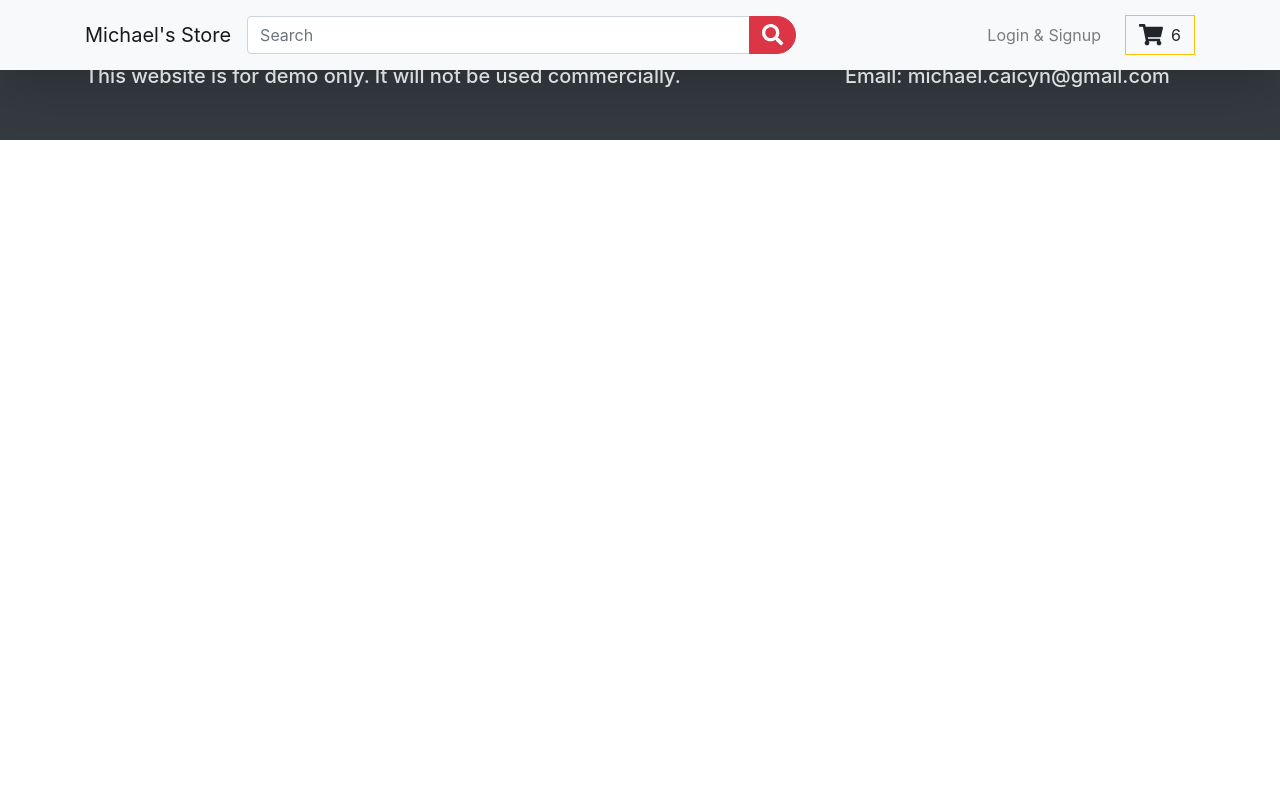
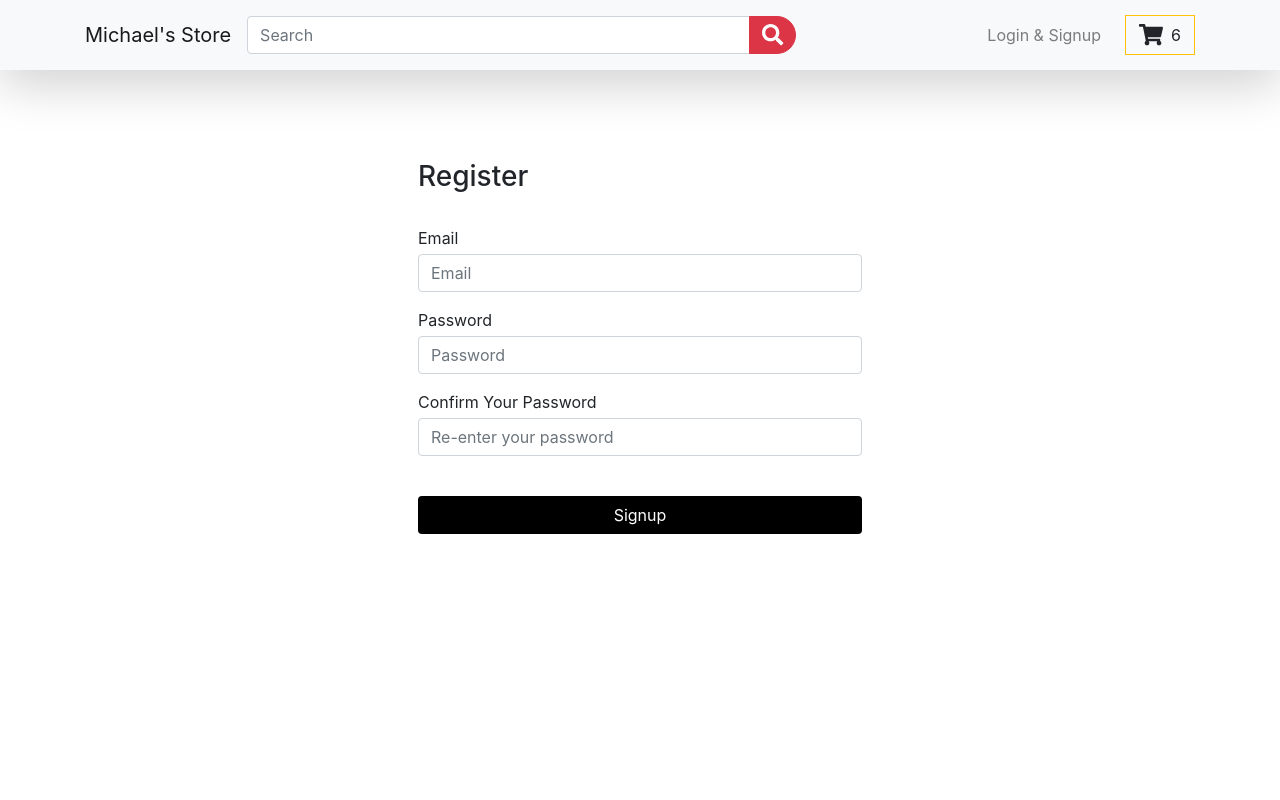
Before and after one commit to CYNCHE/AngularEstore, an Angular app: page /signup in a window 1280 px wide. Shown: the top 800 px of the page. Built offline with nearby package versions, Linux system fonts and the light colour scheme.

Commit message:
added form for signup compponent

```diff
--- a/src/app/auth/auth.component.html
+++ b/src/app/auth/auth.component.html
@@ -1,3 +1,17 @@
-<p>
-  auth works!
-</p>
+
+<div class="container my-container">
+  <form class="loginForm">
+    <h3>Login to continue...</h3>
+    <br>
+    <div class="form-group">
+      <label for="formGroupExampleInput" class="mb-1">Email</label>
+      <input type="text" class="form-control" id="email" placeholder="Email">
+    </div>
+    <div class="form-group">
+      <label for="formGroupExampleInput2" class="mb-1">Password</label>
+      <input type="password" class="form-control" id="password" placeholder="Password">
+    </div>
+    <br>
+    <button class="btn w-100 mybtn" style="background-color: black"><span style="color: white">Login</span></button>
+  </form>
+</div>
--- a/src/app/auth/login/login.component.css
+++ b/src/app/auth/login/login.component.css
@@ -8,6 +8,11 @@
   background-color: #353232 !important;
 }
 
+.my-container {
+  margin-top: 10rem;
+  min-height: 750px;
+}
+
 
 @media screen and (max-width: 900px) {
   .loginForm {width: 80%}
--- a/src/app/auth/login/login.component.html
+++ b/src/app/auth/login/login.component.html
@@ -1,13 +1,13 @@
-<div class="container" style="margin-top: 10rem; min-height: 700px;">
+<div class="container my-container">
   <form class="loginForm">
     <h3>Login to continue...</h3>
     <br>
     <div class="form-group">
-      <label for="formGroupExampleInput" class="mb-1">Email</label>
+      <label for="email" class="mb-1">Email</label>
       <input type="text" class="form-control" id="email" placeholder="Email">
     </div>
     <div class="form-group">
-      <label for="formGroupExampleInput2" class="mb-1">Password</label>
+      <label for="password" class="mb-1">Password</label>
       <input type="password" class="form-control" id="password" placeholder="Password">
     </div>
     <br>
@@ -16,5 +16,4 @@
     </div> -->
     <button class="btn w-100 mybtn" style="background-color: black"><span style="color: white">Login</span></button>
   </form>
-
 </div>
--- a/src/app/auth/signup/signup.component.css
+++ b/src/app/auth/signup/signup.component.css
@@ -0,0 +1,19 @@
+.loginForm {
+  margin: auto;
+  width: 40%;
+}
+
+.mybtn:hover {
+  /* background-color: #353232; */
+  background-color: #353232 !important;
+}
+
+.my-container {
+  margin-top: 10rem;
+  min-height: 750px;
+}
+
+
+@media screen and (max-width: 900px) {
+  .loginForm {width: 80%}
+}
--- a/src/app/auth/signup/signup.component.html
+++ b/src/app/auth/signup/signup.component.html
@@ -1,3 +1,20 @@
-<p>
-  signup works!
-</p>
+<div class="container my-container">
+  <form class="loginForm">
+    <h3>Register</h3>
+    <br>
+    <div class="form-group">
+      <label for="email" class="mb-1">Email</label>
+      <input type="text" class="form-control" id="email" placeholder="Email">
+    </div>
+    <div class="form-group">
+      <label for="password" class="mb-1">Password</label>
+      <input type="password" class="form-control" id="password" placeholder="Password">
+    </div>
+    <div class="form-group">
+      <label for="confirmPassword" class="mb-1">Confirm Your Password</label>
+      <input type="password" class="form-control" id="confirmPassword" placeholder="Re-enter your password">
+    </div>
+    <br>
+    <button class="btn w-100 mybtn" style="background-color: black"><span style="color: white">Signup</span></button>
+  </form>
+</div>
```
